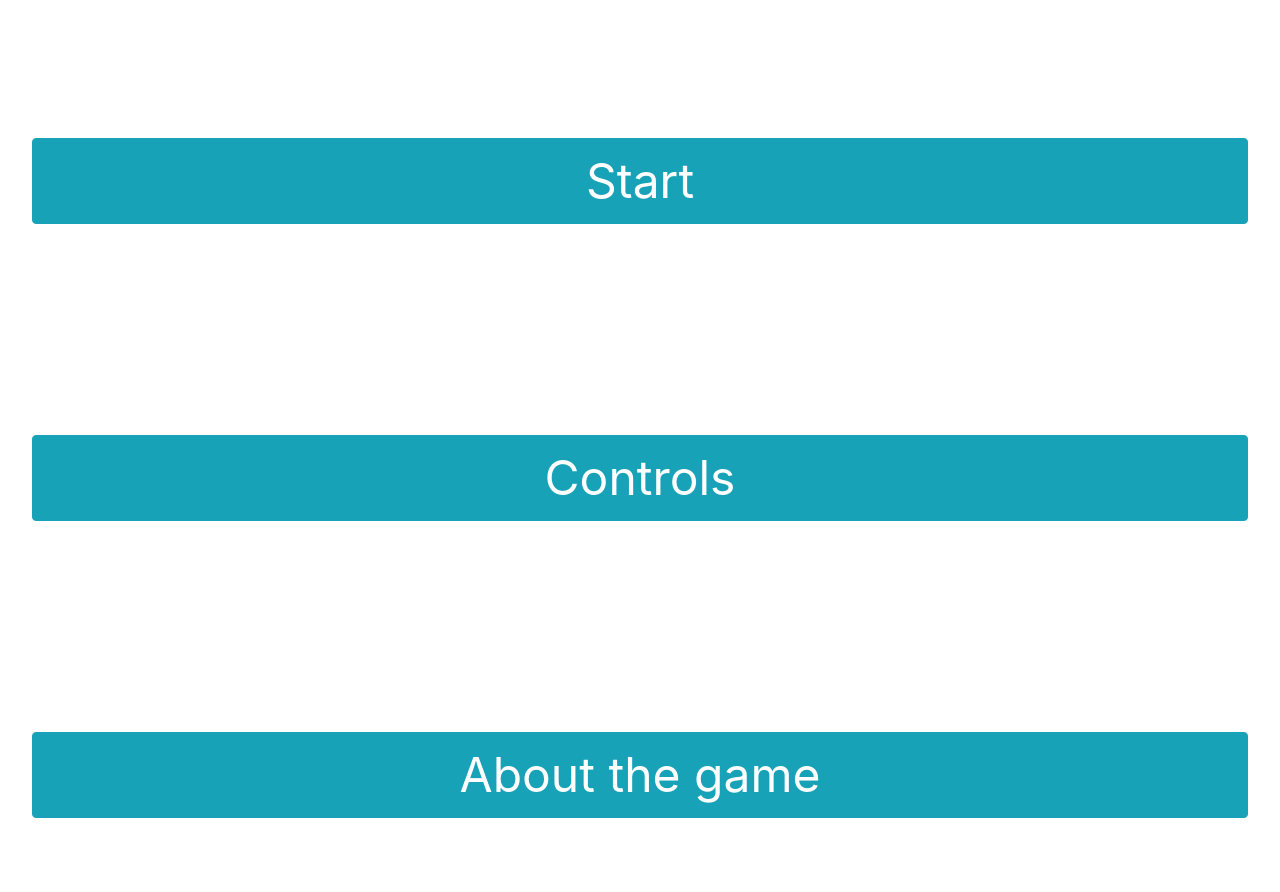
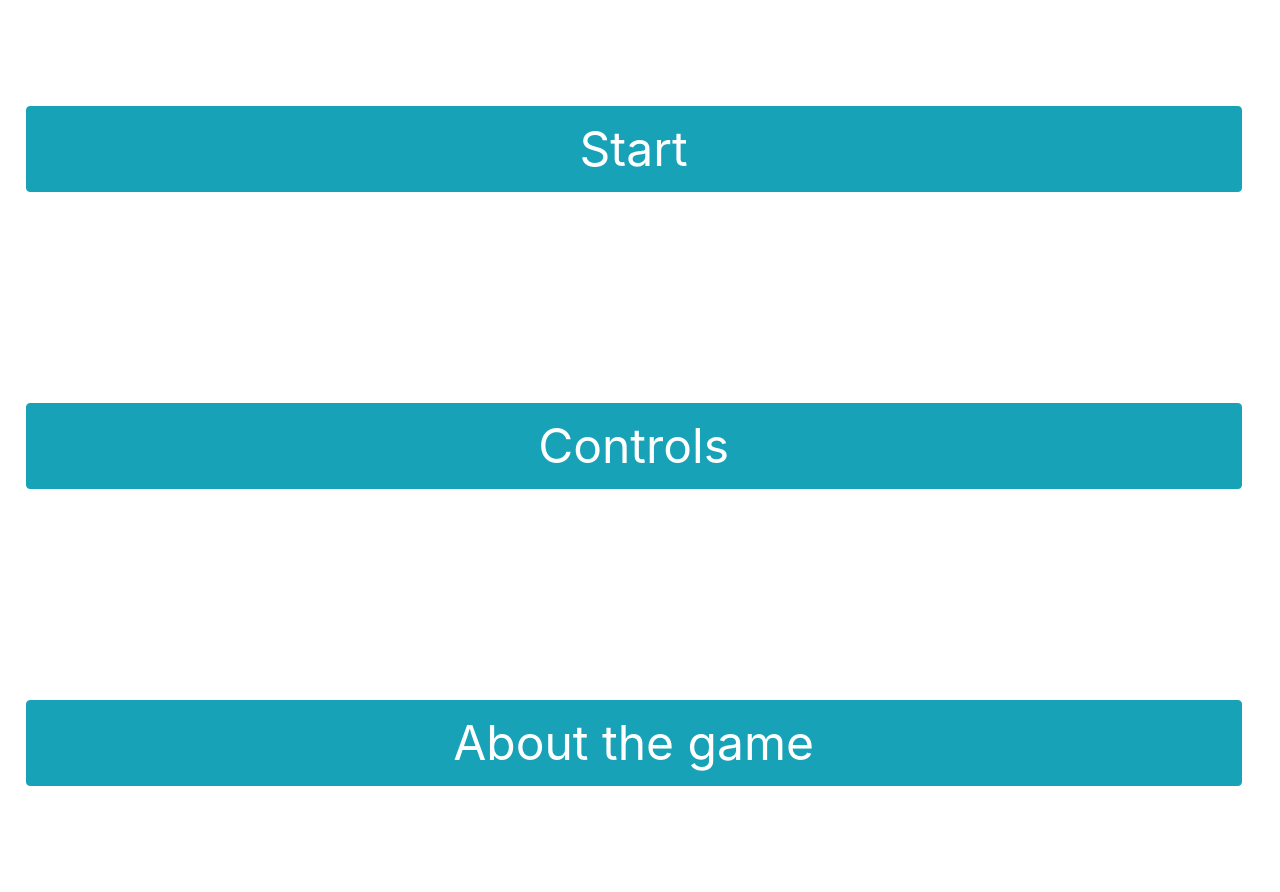
Before and after one commit to LazareBoukenouche/SnakeClone, a PHP site: page / in a window 1280 px wide. Run offline with PHP 8.4, Linux system fonts and the light colour scheme.

Commit message:
resized the position of the canvas on desktop screen

```diff
--- a/css/snake.css
+++ b/css/snake.css
@@ -129,7 +129,11 @@
         display: none;
     }
     #canvas {
-        margin-left:5%;
-        margin-top: 2%;
+        margin: 0;
+        margin-left: 5%;
+    }
+    #main ul {
+        margin-left: 2%;
+        margin-top: 0%;
     }
 }
```
